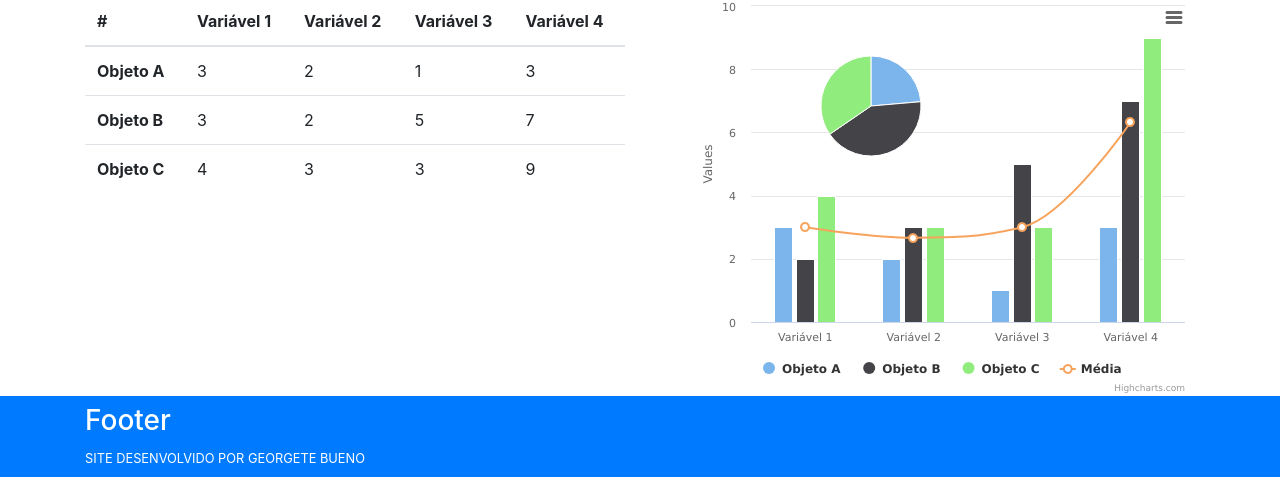
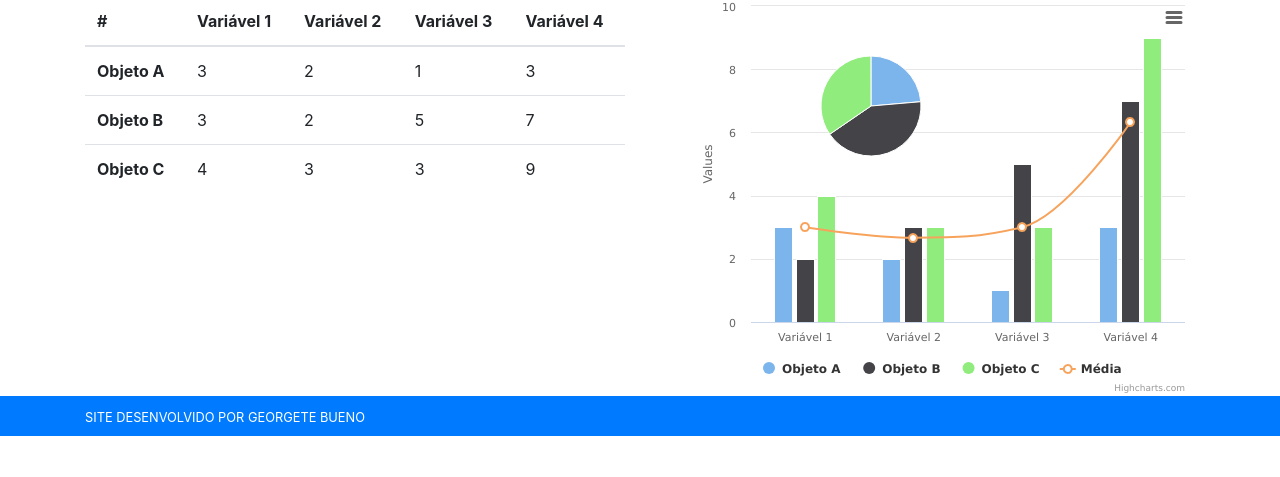
Before and after one commit to geobueno/DeVSis_AC3, a plain HTML site: page index.html in a window 1280 px wide. Shown: the part 369-846 px from the top of the page. After the commit the page ends 805 px from the top, so only its background shows below. Drawn offline with nearby package versions, Linux system fonts and the light colour scheme.

Commit message:
second commit

```diff
--- a/index.html
+++ b/index.html
@@ -86,7 +86,6 @@
     </div>
     <footer class="footer p-2 m-0 bg-primary text-white">
         <div class="container">
-            <h3>Footer</h3>
             <small>SITE DESENVOLVIDO POR GEORGETE BUENO</small>
         </div>
     </footer>
```
